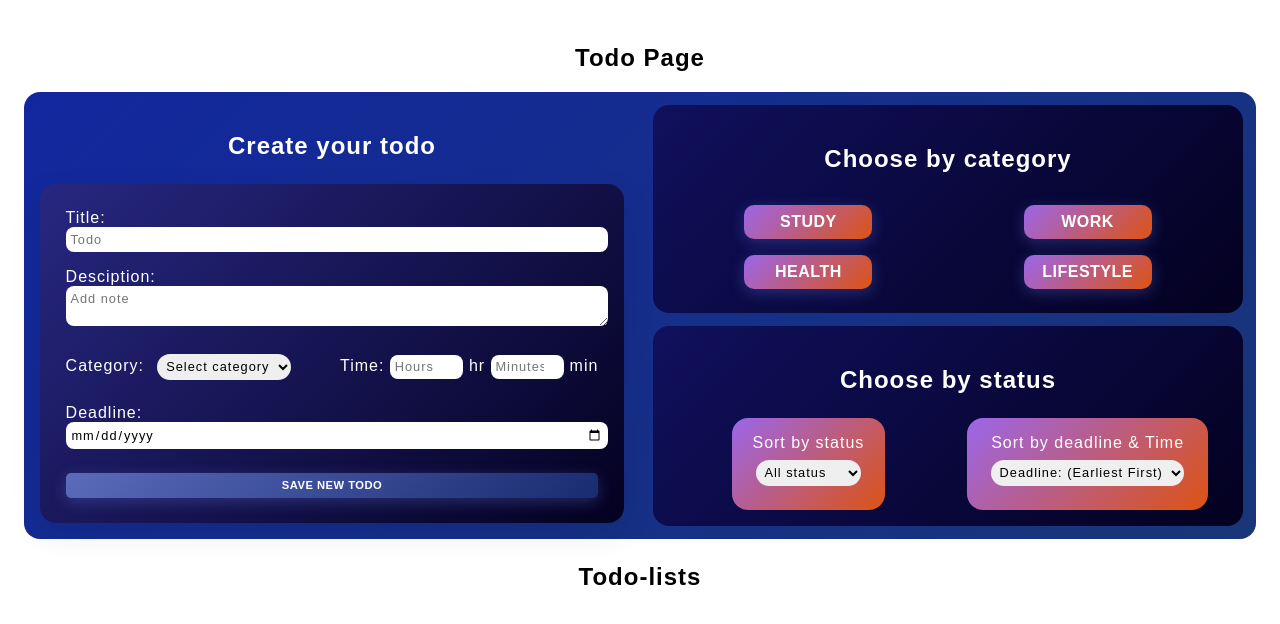
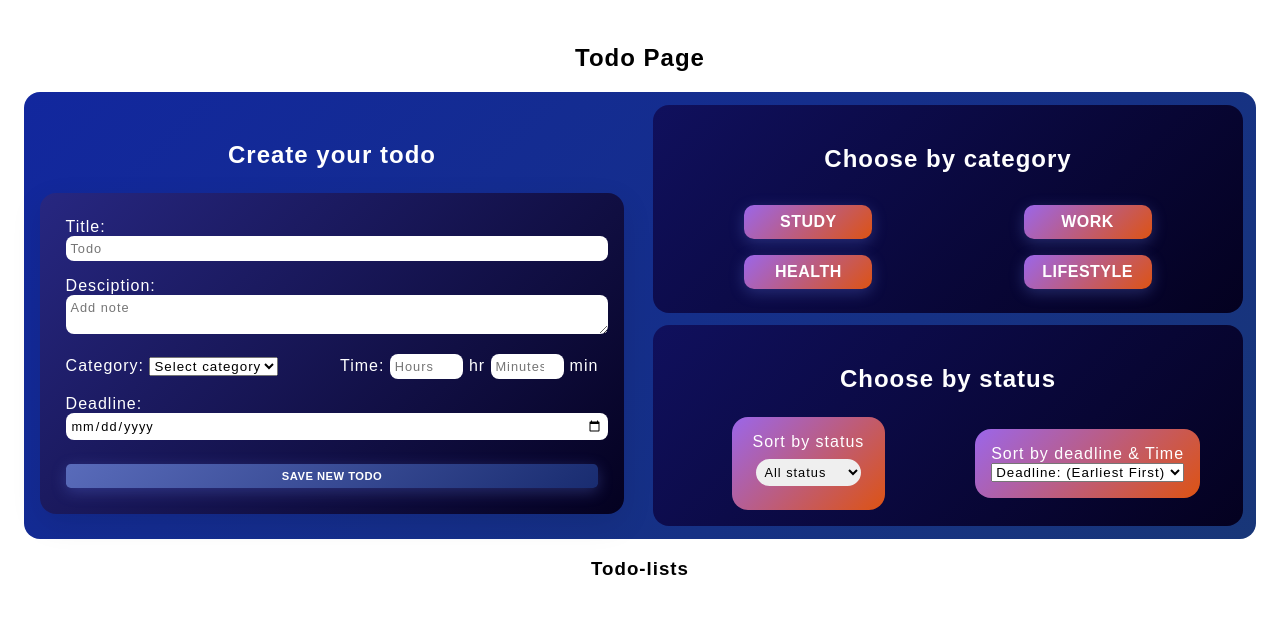
Before and after one commit to ddaviddahlgren/Projektarbete-Frontend-2, a React (Vite) app: page /todos in a window 1280 px wide. Shown: the top 624 px of the page. Built offline with nearby package versions, Linux system fonts and the light colour scheme.

Commit message:
feat: update style just for todo part

```diff
--- a/src/components/todos/chooseTodo/ChooseTodo.jsx
+++ b/src/components/todos/chooseTodo/ChooseTodo.jsx
@@ -15,7 +15,7 @@ const ChooseTodo = () => {
   return (
     <div>
       <div className={style.chooseCat}>
-        <h3>Choose by category</h3>
+        <h3 className={style.chooseTodoHeader}>Choose by category</h3>
         <div className={style.catBtnContainer}>
           {categories.map((category, i) => (
             <button
@@ -31,17 +31,18 @@ const ChooseTodo = () => {
         </div>
       </div>
       <div className={style.chooseContainer}>
-        <h3>Choose by status</h3>
+        <h3 className={style.chooseTodoHeader}>Choose by status</h3>
         <div className={style.sortBySelect}>
           <div className={style.chooseStatus}>
             <label>Sort by status</label>
             <select
               onChange={(e) => setFilterStatus(e.target.value)}
               value={filterStatus}
+              className={style.chooseTodoSelect}
             >
-              <option value="All Todos">All status</option>
-              <option value="Checked">Checked</option>
-              <option value="In progress">In progress</option>
+              <option value="All Todos" className={style.chooseTodoOption}>All status</option>
+              <option value="Checked" className={style.chooseTodoOption}>Checked</option>
+              <option value="In progress" className={style.chooseTodoOption}>In progress</option>
             </select>
           </div>
 
--- a/src/components/todos/chooseTodo/chooseTodo.module.css
+++ b/src/components/todos/chooseTodo/chooseTodo.module.css
@@ -5,7 +5,7 @@
     padding: 1rem;
 }
 
-h3 {
+.chooseTodoHeader {
   font-size: 1.5rem;
 }
 
@@ -69,7 +69,7 @@ h3 {
   border-radius: 1rem;
 }
 
-select, option {
+.chooseTodoSelect, .chooseTodoOption {
   border-radius: 1rem;
   border: none;
   font-size: 0.8rem;
--- a/src/components/todos/todoInput/TodoInput.jsx
+++ b/src/components/todos/todoInput/TodoInput.jsx
@@ -22,7 +22,7 @@ const TodoInput = () => {
 
   return (
     <div className={style.container}>
-      <h3>Create your todo</h3>
+      <h3 className={style.todoInputHeader}>Create your todo</h3>
       <div className={style.inputContiner}>
         <label for="title">
           Title:{" "}
@@ -51,10 +51,11 @@ const TodoInput = () => {
             <select
               value={category}
               onChange={(e) => setCategory(e.target.value)}
+              className={style.todoInputSelect}
             >
               <option>Select category</option>
               {categories.map((category) => (
-                <option key={category}>
+                <option key={category} className={style.todoInputOption}>
                   {category}
                 </option>
               ))}
@@ -71,6 +72,7 @@ const TodoInput = () => {
               value={hours}
               min="0"
               onChange={(e) => setHours(e.target.value)}
+              className={style.inputField}
             />
             <span> hr </span>
             <input
@@ -80,6 +82,7 @@ const TodoInput = () => {
               min="0"
               max="59"
               onChange={(e) => setMinutes(e.target.value)}
+              className={style.inputField}
             />
             <span> min</span>
           </label>
@@ -93,6 +96,7 @@ const TodoInput = () => {
             placeholder="Deadline"
             value={deadline}
             onChange={(e) => setDeadline(e.target.value)}
+            className={style.inputField}
           />
         </label>
         <button onClick={handleAddTodo} className={style.saveButton}>
--- a/src/components/todos/todoInput/TodoInput.module.css
+++ b/src/components/todos/todoInput/TodoInput.module.css
@@ -1,4 +1,4 @@
-h3 {
+.todoInputHeader {
   font-size: 1.5rem;
 }
 
@@ -23,8 +23,8 @@ h3 {
   align-items: center;
 }
 
-select,
-option {
+.todoInputSelect,
+.todoInputOption {
   width: auto;
 }
 
@@ -36,8 +36,7 @@ input[type="number"] {
   font-size: 0.8rem;
 }
 
-input,
-textarea {
+.inputField {
   width: 100%;
   border-radius: 0.5rem;
   border: none;
--- a/src/components/todos/todoList/TodoList.jsx
+++ b/src/components/todos/todoList/TodoList.jsx
@@ -8,7 +8,7 @@ const TodoList = () => {
 
   return (
     <div>
-      <h3>Todo-lists</h3>
+      <h3 className={style.todoListHeader}>Todo-lists</h3>
       <div className={style.todoContainer}>
         {/* Loopen använder filteredTodo för att visa den sorterade/filtrerade listan */}
         {filteredTodo.map((todo) => (
--- a/src/components/todos/todoList/todoList.module.css
+++ b/src/components/todos/todoList/todoList.module.css
@@ -1,4 +1,4 @@
-h3 {
+.todoListHeader {
   text-align: center;
 }
 
--- a/src/pages/todos/Todos.jsx
+++ b/src/pages/todos/Todos.jsx
@@ -8,7 +8,7 @@ const Todos = () => {
   return (
     <>
       <div>
-        <h2>Todo Page</h2>
+        <h2 className={style.todoPageHeader}>Todo Page</h2>
         <div className={style.todoPage}>
         <TodoInput />
         <ChooseTodo />
--- a/src/pages/todos/Todos.module.css
+++ b/src/pages/todos/Todos.module.css
@@ -1,4 +1,4 @@
-h2 {
+.todoPageHeader {
   text-align: center;
 }
 
```
